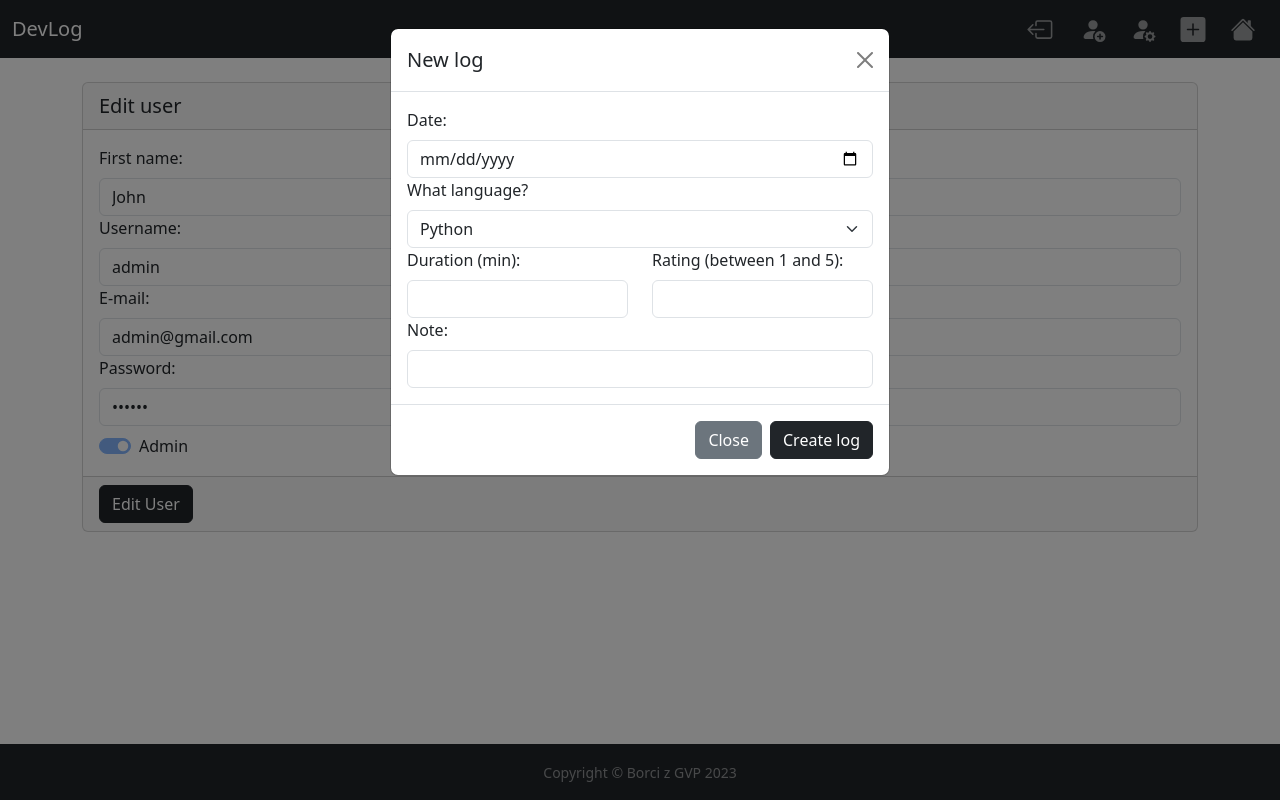
After one commit to Sykora-J/tourdeapp23, a Flask app: page /edit_user/1 in a window 1280 px wide, after a click that opens the changed part. The commit adds this page. Run offline with Flask 2, Linux system fonts and the light colour scheme; the visitor is signed in with stand-in values (Sample User, id 1); data comes from the database, SQL or seed files in the repository.

Commit message:
piss finished: user management log management all api requests import export

```diff
--- a/app/app.py
+++ b/app/app.py
@@ -1,10 +1,12 @@
 import os
-
-from flask import Flask, abort
+from datetime import datetime
+from flask import Flask, abort, jsonify, make_response
 from flask import render_template
 from flask import redirect
 from flask import request
 from flask import session
+import csv
+import io
 from . import db
 
 app = Flask(__name__)
@@ -57,16 +59,30 @@ def dev_form():  # put application's code here
     devs = db.select_all_users()
     log = []
     langs = db.list_langs()
-    user_id = session['admin']
-    return render_template('dev_list.html', devs=devs, log=log, langs=langs, user_id=user_id)
+    user_id = session['user_id']
+    admin = session['admin']
+    return render_template('dev_list.html', devs=devs, log=log, langs=langs, user_id=user_id, admin=admin)
 
 
 @app.route('/edit_log/<int:log_id>')
 def log_update_form(log_id):
     langs = db.list_langs()
-    devs = db.select_all_users()
     log = db.select_one_log(log_id)
-    return render_template('edit_log_form.html', devs=devs, langs=langs, log=log)
+    return render_template('edit_log_form.html', langs=langs, log=log)
+
+
+@app.route('/edit_user/<int:dev_id>')
+def dev_update_form(dev_id):
+    if not session['admin']:
+        return redirect('/')
+    langs = db.list_langs()
+    user = db.select_one_dev(dev_id)
+    admin = session['admin']
+    if type(user) is str:
+        abort(400, user)
+    user_id = session["user_id"]
+    return render_template('edit_user_form.html', langs=langs, user=user, admin=admin, user_id=user_id)
+
 
 
 @app.route('/logout')
@@ -86,7 +102,7 @@ def dev_delete(developer_id):
     abort(400, 'Error - Invalid permission')
 
 
-@app.route('/create_dev', methods=['POST', 'GET'])
+@app.route('/new_user', methods=['POST', 'GET'])
 def dev_insert():  # put application's code here
     if session['admin']:
         if request.method == 'POST':
@@ -95,7 +111,10 @@ def dev_insert():  # put application's code here
             username = request.form.get('username', type=str).strip()
             mail = request.form.get('mail', type=str).strip()
             password = request.form.get('password', type=str)
-            bool_admin = request.form.get('bool_admin', type=int)
+            if request.form.get('admin'):
+                bool_admin = 1
+            else:
+                bool_admin = 0
             if all([fname != "", lname != "", username != "", mail != "", password != "", ]):
                 result = db.insert_dev(fname, lname, username, mail, password, bool_admin)
                 if "Error" in result:
@@ -106,14 +125,27 @@ def dev_insert():  # put application's code here
     return redirect('/')
 
 
-@app.route('/edit_dev/<int:developer_id>', methods=['POST', 'GET'])
-def dev_edit(developer_id):  # put application's code here
-    if request.method == 'POST':
-        new_name = request.form.get('new_name', type=str)
-        result = db.update_dev(developer_id, new_name)
-        if result == 'Error':
-            abort(400, 'Name already exists.')
-    return redirect('/devs')
+@app.route('/dev_edit/<int:dev_id>', methods=['POST', 'GET'])
+def dev_edit(dev_id):  # put application's code here
+    if session['admin']:
+        if request.method == 'POST':
+            fname = request.form.get('fname', type=str).strip()
+            lname = request.form.get('lname', type=str).strip()
+            username = request.form.get('username', type=str).strip()
+            mail = request.form.get('mail', type=str).strip()
+            password = request.form.get('password', type=str)
+            if request.form.get('admin'):
+                bool_admin = 1
+            else:
+                bool_admin = 0
+            if all([fname != "", lname != "", username != "", mail != "", password != "", ]):
+                result = db.update_dev(dev_id, fname, lname, username, mail, password, bool_admin)
+                if "Error" in result:
+                    abort(400, result)
+            else:
+                abort(400, "Error - something is missing")
+        return redirect('/devs')
+    return redirect('/')
 
 
 @app.route('/new_log', methods=['POST', 'GET'])
@@ -153,5 +185,160 @@ def log_update(log_id):
     return redirect('/')
 
 
+@app.route('/upload_logs', methods=['GET', 'POST'])
+def upload_logs():
+    if request.method == 'POST':
+        # check if the post request has the file part
+        if 'file' not in request.files:
+            abort(400, "Error - no file")
+        file = request.files['file']
+        # if user does not select file, browser also submits an empty part without filename
+        if file.filename == '':
+            abort(400, "Error - no file name")
+        if file and db.allowed_file(file.filename):
+            # read the CSV file
+            stream = io.StringIO(file.stream.read().decode("cp1250"), newline=None)
+            reader = csv.reader(stream)
+            # skip the header row
+            if len(next(reader)) != 5:
+                abort(400, "Error - invalid file structure")
+            # iterate over each row and insert the log
+            for row in reader:
+                date, duration, lang, rating, note = row
+                date = datetime.strptime(date, "%d.%m.%Y").strftime("%Y-%m-%d")
+                db.insert_log(session['user_id'], date, lang, duration, rating, note)
+    return redirect('/')
+
+
+@app.route('/download_logs')
+def download_logs():
+    user_id = session['user_id']
+    username = session['username']
+    # fetch the logs for the given user_id from the database
+    logs = db.select_dev_logs(user_id)
+
+    # create a buffer object to write the CSV data
+    buffer = io.StringIO()
+    writer = csv.writer(buffer, quoting=csv.QUOTE_ALL)
+
+    # write the header row
+    writer.writerow(['id', 'date', 'time-spent', 'programming-language', 'rating', 'description'])
+
+    # write each log as a row in the CSV
+    for date in logs:
+        for log in date.logs:
+            writer.writerow([log.log_id, log.work_date, log.duration, log.lang, log.rating, log.note])
+
+    # create a response object with a CSV attachment
+    response = make_response(buffer.getvalue())
+    date = datetime.now().strftime('%Y-%m-%d')
+    response.headers['Content-Disposition'] = f'attachment; filename={username}-{date}.csv'
+    response.headers['Content-type'] = 'text/csv'
+
+    # return the response
+    return response
+
+
+@app.route('/users/<int:user_id>/records/<int:record_id>', methods=['DELETE'])
+def delete_user_record(user_id, record_id):
+    # Replace with your own implementation to delete the record based on user_id and record_id
+    result = db.delete_log(record_id, user_id)
+    if result == "Error - Log doesn't exist":
+        return jsonify({"message": "Record not found"}), 404
+    elif result == "Error - no permission":
+        return jsonify({"message": "User does not have permission to delete this record"}), 403
+    else:
+        return jsonify({"message": "Record deleted successfully"}), 200
+
+
+@app.route('/users/<int:user_id>/records/<int:record_id>', methods=['GET'])
+def get_user_record(user_id, record_id):
+    # Replace with your own implementation to fetch the record based on user_id and record_id
+    log = db.select_one_log(record_id)
+    if log is None:
+        return 404
+    if log["developer_id"] == user_id:
+        record = {
+            "id": log["id"],
+            "date": log["work_date"],
+            "time-spent": log["duration"],
+            "programming-language": log["lang"],
+            "rating": log["rating"],
+            "description": log["note"]
+        }
+        return jsonify(record), 200
+
+
+@app.route('/users/<int:user_id>/records/<int:record_id>', methods=['PUT'])
+def update_user_record(user_id, record_id):
+    log = db.select_one_log(record_id)
+    if log is None:
+        return 'Error - Log does not exist', 404
+    if log['developer_id'] != user_id:
+        return 'Error - no permission', 403
+    data = request.get_json()
+    try:
+        work_date = data['date']
+        lang = data['programming-language']
+        duration = data['time-spent']
+        rating = data['rating']
+        note = data['description']
+    except KeyError:
+        return 'Error - Invalid input data', 400
+    result = db.update_log(record_id, user_id, work_date, lang, duration, rating, note)
+    if result == 'OK':
+        return jsonify(data), 200
+    elif result == 'Error - Log does not exist':
+        return result, 404
+    elif result == 'Error - no permission':
+        return result, 403
+    else:
+        return result, 500
+
+
+@app.route('/users/<int:user_id>/records', methods=['GET'])
+def get_user_records(user_id):
+    logs = db.select_dev_logs(user_id)
+    if len(logs) == 0:
+        return "Error - User doesn't exist", 404
+    response = []
+    for log in logs:
+        for single_log in log.logs:
+            response.append({
+                "id": single_log.log_id,
+                "date": single_log.work_date,
+                "time-spent": single_log.duration,
+                "programming-language": single_log.lang,
+                "rating": single_log.rating,
+                "description": single_log.note
+            })
+    return jsonify(response)
+
+
+@app.route('/users/<int:user_id>/records', methods=['POST'])
+def add_record(user_id):
+    data = request.json
+    date = data.get('date')
+    time_spent = data.get('time-spent')
+    programming_language = data.get('programming-language')
+    rating = data.get('rating')
+    description = data.get('description')
+    result = db.insert_log(user_id, date, programming_language, time_spent, rating, description)
+    if result == 'OK':
+        log_id = db.last_insert_id()
+        record = {
+            'id': log_id,
+            'date': date,
+            'time-spent': time_spent,
+            'programming-language': programming_language,
+            'rating': rating,
+            'description': description
+        }
+        return jsonify(record), 201
+    else:
+        return 'Error', 400
+
+
+
 if __name__ == '__main__':
     app.run()
--- a/app/templates/_header.html
+++ b/app/templates/_header.html
@@ -25,6 +25,15 @@
                         <path d="M11 5a3 3 0 1 1-6 0 3 3 0 0 1 6 0Zm-9 8c0 1 1 1 1 1h5.256A4.493 4.493 0 0 1 8 12.5a4.49 4.49 0 0 1 1.544-3.393C9.077 9.038 8.564 9 8 9c-5 0-6 3-6 4Zm9.886-3.54c.18-.613 1.048-.613 1.229 0l.043.148a.64.64 0 0 0 .921.382l.136-.074c.561-.306 1.175.308.87.869l-.075.136a.64.64 0 0 0 .382.92l.149.045c.612.18.612 1.048 0 1.229l-.15.043a.64.64 0 0 0-.38.921l.074.136c.305.561-.309 1.175-.87.87l-.136-.075a.64.64 0 0 0-.92.382l-.045.149c-.18.612-1.048.612-1.229 0l-.043-.15a.64.64 0 0 0-.921-.38l-.136.074c-.561.305-1.175-.309-.87-.87l.075-.136a.64.64 0 0 0-.382-.92l-.148-.045c-.613-.18-.613-1.048 0-1.229l.148-.043a.64.64 0 0 0 .382-.921l-.074-.136c-.306-.561.308-1.175.869-.87l.136.075a.64.64 0 0 0 .92-.382l.045-.148ZM14 12.5a1.5 1.5 0 1 0-3 0 1.5 1.5 0 0 0 3 0Z"/>
                     </svg>
                 </a>
+            <button class="nav-item nav-link btn btn-dark" type="button" data-bs-toggle="modal"
+                    data-bs-target="#NewUser">
+                <svg xmlns="http://www.w3.org/2000/svg" width="50" height="25" fill="currentColor"
+                     class="bi bi-person-fill-add" viewBox="0 0 16 16">
+                    <path d="M12.5 16a3.5 3.5 0 1 0 0-7 3.5 3.5 0 0 0 0 7Zm.5-5v1h1a.5.5 0 0 1 0 1h-1v1a.5.5 0 0 1-1 0v-1h-1a.5.5 0 0 1 0-1h1v-1a.5.5 0 0 1 1 0Zm-2-6a3 3 0 1 1-6 0 3 3 0 0 1 6 0Z"/>
+                    <path d="M2 13c0 1 1 1 1 1h5.256A4.493 4.493 0 0 1 8 12.5a4.49 4.49 0 0 1 1.544-3.393C9.077 9.038 8.564 9 8 9c-5 0-6 3-6 4Z"/>
+                </svg>
+            </button>
+            {% include '_user_form.html' %}
             {% endif %}
             <a class="nav-item nav-link btn btn-dark" href="/logout">
                 <svg xmlns="http://www.w3.org/2000/svg" width="50" height="25" fill="currentColor"
--- a/app/templates/_log_form.html
+++ b/app/templates/_log_form.html
@@ -9,14 +9,13 @@
                 <div class="modal-body">
                     <div>
                         <label class="form-label" for="work_date">Date:</label>
-                        <input class="form-control" type="date" id="work_date" name="work_date" value="{{ log.work_date }}" required>
+                        <input class="form-control" type="date" id="work_date" name="work_date" required>
                     </div>
                     <div>
                         <label class="form-label" for="lang">What language?</label>
                         <select class="form-select" id="lang" name="lang">
                             {% for lang in langs %}
-                                <option value="{{ lang }}"
-                                        {% if log.lang == lang %}selected{% else %}{% endif %}>{{ lang }}</option>
+                                <option value="{{ lang }}">{{ lang }}</option>
                             {% endfor %}
                         </select>
                     </div>
@@ -24,19 +23,17 @@
                         <div class="col">
                             <label class="form-label" for="duration">Duration (min):</label>
                             <input class="form-control" type="number" id="duration" name="duration" min="1" max="1440"
-                                   value="{{ log.duration }}"
                                    required>
                         </div>
                         <div class="col">
                             <label class="form-label" for="rating">Rating (between 1 and 5):</label>
                             <input class="form-control" type="number" id="rating" name="rating" min="1" max="5"
-                                   value="{{ log.rating }}"
                                    required>
                         </div>
                     </div>
                     <div>
                         <label class="form-label" for="note">Note:</label>
-                        <input class="form-control" type="text" id="note" name="note" value="{{ log.note }}">
+                        <input class="form-control" type="text" id="note" name="note">
                     </div>
                 </div>
                 <div class="modal-footer">
--- a/app/templates/_single_day.html
+++ b/app/templates/_single_day.html
@@ -15,7 +15,8 @@
                                      {% elif log.lang == 'C++' %}btn-success
                                      {% elif log.lang == 'Pascal' %}btn-primary
                                      {% elif log.lang == 'HTML:o)' %}btn-secondary
-                                     {% else %}btn-warning{% endif %}
+                                     {% elif log.lang == 'Javascript' %}btn-warning
+                                     {% else %}btn-dark{% endif %}
                                      w-100 mt-1 mb-1" type="button" data-bs-toggle="collapse"
                             data-bs-target="#{{ log.log_id }}"
                             aria-expanded="false" aria-controls="{{ log.log_id }}">
--- /dev/null
+++ b/app/templates/_user_form.html
@@ -0,0 +1,46 @@
+<div class="modal fade" id="NewUser" tabindex="-1" aria-labelledby="NewUserLabel" aria-hidden="true">
+    <div class="modal-dialog">
+        <div class="modal-content">
+            <form action="/new_user" method=post>
+                <div class="modal-header">
+                    <h1 class="modal-title fs-5" id="NewUserLabel">New User</h1>
+                    <button type="button" class="btn-close" data-bs-dismiss="modal" aria-label="Close"></button>
+                </div>
+                <div class="modal-body">
+                    <div class="row">
+                        <div class="col">
+                            <label class="form-label" for="fname">First name:</label>
+                            <input class="form-control" type="text" id="fname" name="fname" required>
+                        </div>
+                        <div class="col">
+                            <label class="form-label" for="lname">Last name:</label>
+                            <input class="form-control" type="text" id="lname" name="lname" required>
+                        </div>
+                    </div>
+                    <div>
+                        <label class="form-label" for="username">Username:</label>
+                        <input class="form-control" type="text" id="username" name="username" required>
+                    </div>
+                    <div>
+                        <label class="form-label" for="mail">E-mail:</label>
+                        <input class="form-control" type="text" id="mail" name="mail" required>
+                    </div>
+
+                    <div>
+                        <label class="form-label" for="password">Password:</label>
+                        <input class="form-control" type="password" id="password" name="password" required>
+                    </div>
+                    <div class="form-check form-switch mt-2">
+                        <label class="form-check-label" for="admin">Admin</label>
+                        <input class="form-check-input" type="checkbox" role="switch"
+                               id="admin" name="admin">
+                    </div>
+                </div>
+        <div class="modal-footer">
+            <button type="button" class="btn btn-secondary" data-bs-dismiss="modal">Close</button>
+            <input type="submit" class="btn btn-dark" value="Create User">
+        </div>
+        </form>
+    </div>
+</div>
+</div>
--- /dev/null
+++ b/app/templates/edit_user_form.html
@@ -0,0 +1,63 @@
+<!DOCTYPE html>
+<html lang="cs">
+<head>
+    {% include '_head.html' %}
+</head>
+<body>
+<header>{% include '_header.html' %}</header>
+<section class="section content">
+    <div class="container">
+        <div class="card mt-4">
+            <form action="/dev_edit/{{ user.id }}" method=post>
+                <div class="card-header">
+                    <h1 class="modal-title fs-5" id="NewUserLabel">Edit user</h1>
+                </div>
+                <div class="card-body">
+                    <div class="row">
+                        <div class="col">
+                            <label class="form-label" for="fname">First name:</label>
+                            <input class="form-control" type="text" id="fname" name="fname" value="{{ user.fname }}"
+                                   required>
+                        </div>
+                        <div class="col">
+                            <label class="form-label" for="lname">Last name:</label>
+                            <input class="form-control" type="text" id="lname" name="lname" value="{{ user.lname }}"
+                                   required>
+                        </div>
+                    </div>
+                    <div>
+                        <label class="form-label" for="username">Username:</label>
+                        <input class="form-control" type="text" id="username" name="username"
+                               value="{{ user.username }}" required>
+                    </div>
+                    <div>
+                        <label class="form-label" for="mail">E-mail:</label>
+                        <input class="form-control" type="text" id="mail" name="mail" value="{{ user.mail }}" required>
+                    </div>
+
+                    <div>
+                        <label class="form-label" for="password">Password:</label>
+                        <input class="form-control" type="password" id="password" name="password"
+                               value="{{ user.password }}" required>
+                    </div>
+                    <div class="form-check form-switch mt-2">
+                        <label class="form-check-label" for="admin">Admin</label>
+                        <input class="form-check-input" type="checkbox" role="switch"
+                               {% if user.bool_admin == 1 %}checked {% endif %}
+                               {% if user.id == user_id %}disabled {% endif %}
+                               id="admin" name="admin">
+                    </div>
+                </div>
+                <div class="card-footer">
+                    <input type="submit" class="btn btn-dark" value="Edit User">
+                </div>
+            </form>
+        </div>
+    </div>
+</section>
+<footer class="text-center text-white">{% include '_footer.html' %}</footer>
+<script src="https://cdn.jsdelivr.net/npm/bootstrap@5.3.0-alpha1/dist/js/bootstrap.bundle.min.js"
+        integrity="sha384-w76AqPfDkMBDXo30jS1Sgez6pr3x5MlQ1ZAGC+nuZB+EYdgRZgiwxhTBTkF7CXvN"
+        crossorigin="anonymous"></script>
+</body>
+</html>
```
Also changed, not shown: app/db.py (+24 -29 lines), app/templates/dev_list.html (+26 -42 lines), app/templates/log_list.html (+10 -1 lines).
